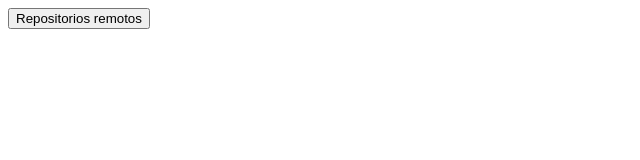
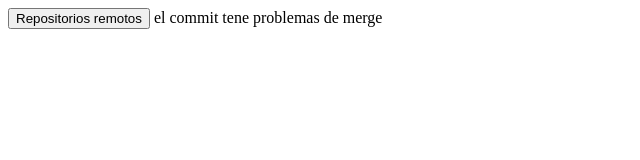
Before and after one commit to MildredVil/REMOTE-REPO-SD2025, a plain HTML site: page index.html in a window 1280 px wide. Shown: the whole page, without its empty margins (0-640 px from the left). Drawn offline with Linux system fonts and the light colour scheme.

Commit message:
Update index.html
Generando conflicto

```diff
--- a/index.html
+++ b/index.html
@@ -10,5 +10,6 @@
         Repositorios remotos
     </button>
 
+        el commit tene problemas de merge
 </body>
 </html>
```
